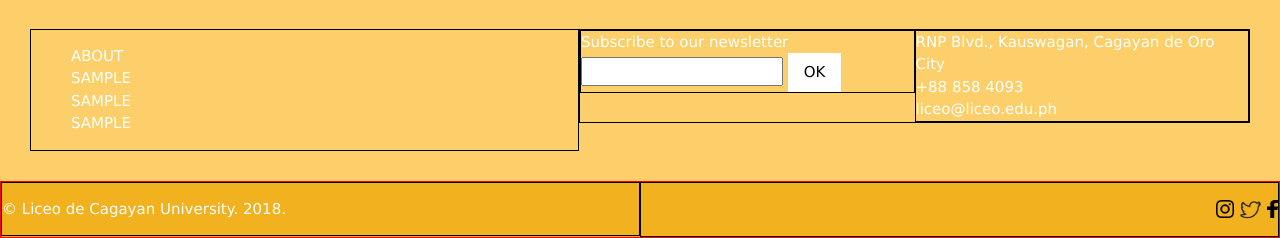
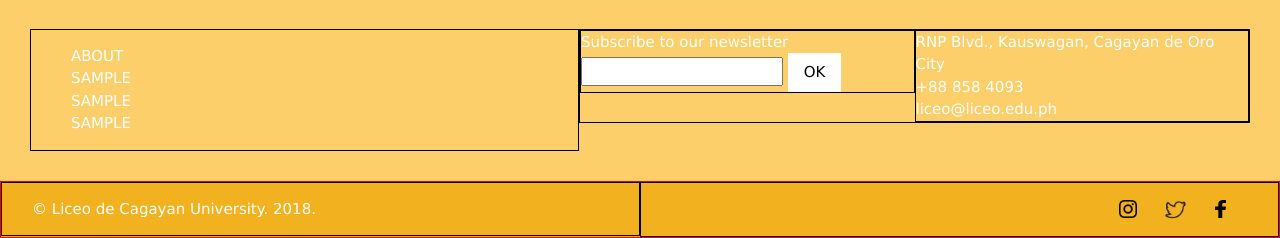
Before and after one commit to jayneeauza/jayneeauza.github.io, a PHP site: page /home.html in a window 1280 px wide. Shown: the part 1693-1931 px from the top of the page. Run offline with PHP 8.4, Linux system fonts and the light colour scheme.

Commit message:
Update home.css

```diff
--- a/css/home.css
+++ b/css/home.css
@@ -48,6 +48,7 @@
 
 #divftcpyrght .column {
 	border:1px solid black;
+	padding:0em 2em 0em 2em;
 }
 
 .cl-navitem {
@@ -106,6 +107,10 @@
 	width:25%;
 	border:1px solid red;
 	padding:0em 0.5em 0em 0.5em;
+}
+
+#divicosocial img {
+	margin-right:1.5em;
 }
 
 .ban-1 {
```
